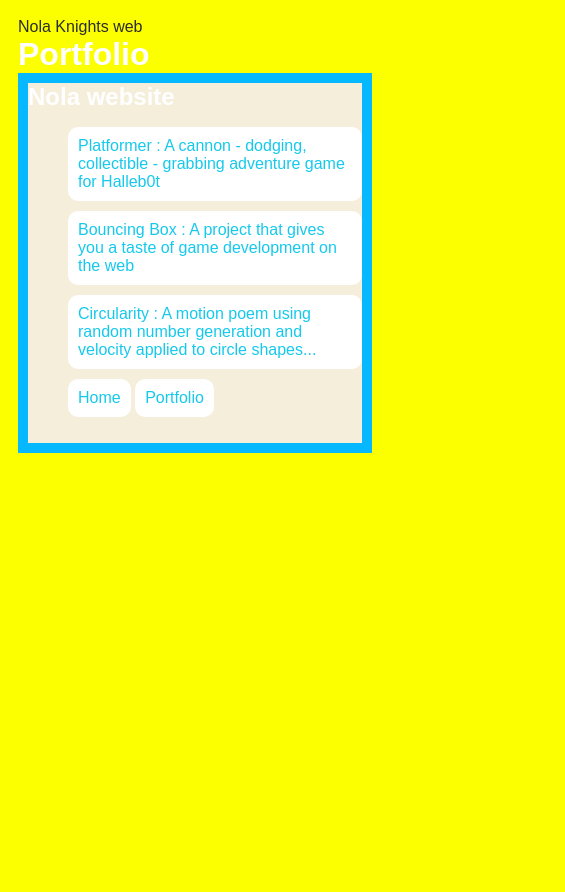
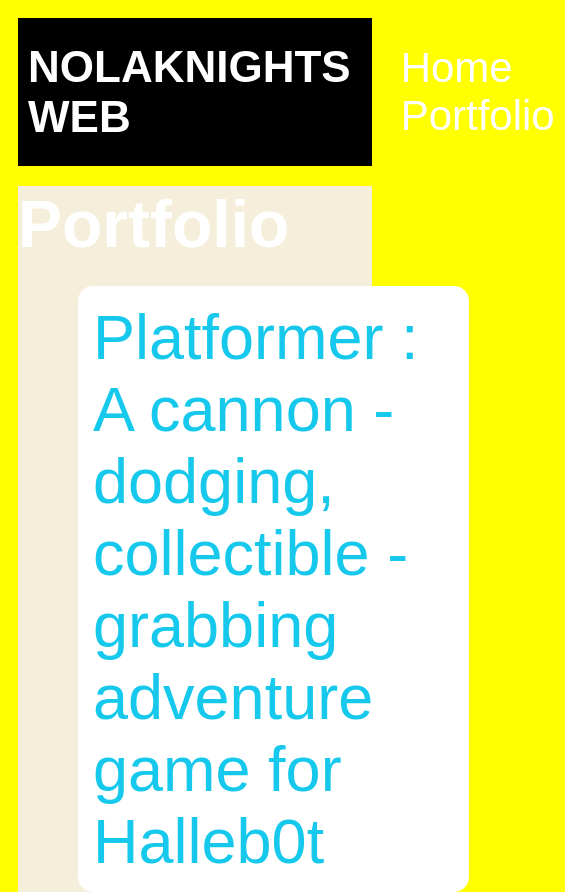
Before and after one commit to Nolashawn504/Nolashawn504.github.io, a plain HTML site: page portfolio.html in a window 390 px wide. Shown: the top 892 px of the page, 565 px wide, since content can reach past the window. Before the commit the page ends 844 px from the top, so only its background shows below. Drawn offline with Linux system fonts and the light colour scheme.

Commit message:
add portfolio.html file

```diff
--- a/portfolio.html
+++ b/portfolio.html
@@ -1,31 +1,31 @@
 <!DOCTYPE HTML>
 <html>
-    <head>
-     Nola Knights web
-    <link rel="stylesheet"
-    href="style.css">
-    </head>
-    <h1>Portfolio</h1>
-    <body>
+  <head>
+    <title>Rayshawn's Web</title>
+    <link rel="stylesheet" href="style.css">
+  </head>
+  <body>
       <div id="all-contents">
-        <div id="all-contents">
             <nav>
+              <h1>NOLAKNIGHTS WEB</h1>
+              <ul>
+                <li class="nav-li">
+                  <a class="nav-a" href="index.html">Home</a>
+                </li>
+                <li class="nav-li">
+                  <a class="nav-a" href="portfolio.html">Portfolio</a>
+                </li>
+              </ul>
+            </nav>
               <main>
               <class="content">
-                <h1>Nola website</h1>
+                <h1>Portfolio</h1>
                 <ul id="nav-ul">
                   <ul id="portfolio">
                     <li><a href="projects/platformer/">Platformer : A cannon - dodging, collectible - grabbing adventure game for Halleb0t</a></li>
                     <li><a href="projects/bouncing-box/">Bouncing Box : A project that gives you a taste of game development on the web </a></li>
                     <li><a href="projects/circularity/">Circularity : A motion poem using random number generation and velocity applied to circle shapes...</a></li>
-                   <li class="nav-li">
-                   <a class="nav-a" href="index.html">Home</a>
-                 </li>
-                 <li class="nav-li">
-                   <a class="nav-a" href="portfolio.html">Portfolio</a>
-                 </li>
             </ul>
-         </nav>
         </main>
      </div>
       </div>
--- a/style.css
+++ b/style.css
@@ -1,5 +1,5 @@
 body {
-    background: rgb(251, 255, 0);
+    background: rgb(255, 255, 2);
     color: rgb(45, 45, 45);
     padding: 10px;
     font-family: arial;
@@ -11,8 +11,9 @@ body {
 
 /* navigation menu */
 nav {
-    background: rgb(6, 184, 255);
+    background: rgb(0, 0, 0);
    margin: 0 auto;
+   margin-bottom: 20px;
     display: flex;
     padding: 10px;
 }
@@ -78,10 +79,59 @@ h2, h3 {
         }
 
         #portfolio li:hover {
-            background: #eee;
+            background: #060606;
         }
 
         #portfolio a {
             text-decoration: none;
             color: #16c9ec;
         }
+                    /* responsive web design */
+                    @media screen and (min-width: 120px) and (max-width: 1080px) {
+                        main {
+                          height: 100ch;
+                          zoom: 1.5;
+                          display: grid;
+                        }
+
+                        h1 {
+                          font-size: 44px;
+                        }
+
+                        h2 {
+                          font-size: 42px;
+                        }
+
+                        h3 {
+                          font-size: 36px;
+                        }
+
+                        #all-contents {
+                          height: 100ch;
+                          margin: none;
+                        }
+
+                        a {
+                          font-size: 42px;
+                        }
+
+                        .sidebar {
+                          margin-right: 0px;
+                          justify-content: center;
+                          align-items: center;
+                        }
+
+                        .sidebar-img {
+                          width: 100%;
+                        }
+
+                        p,
+                        li {
+                          font-size: 24px;
+                        }
+
+                        .content {
+                          align-content: center;
+                          justify-content: center;
+                        }
+                    }
```
